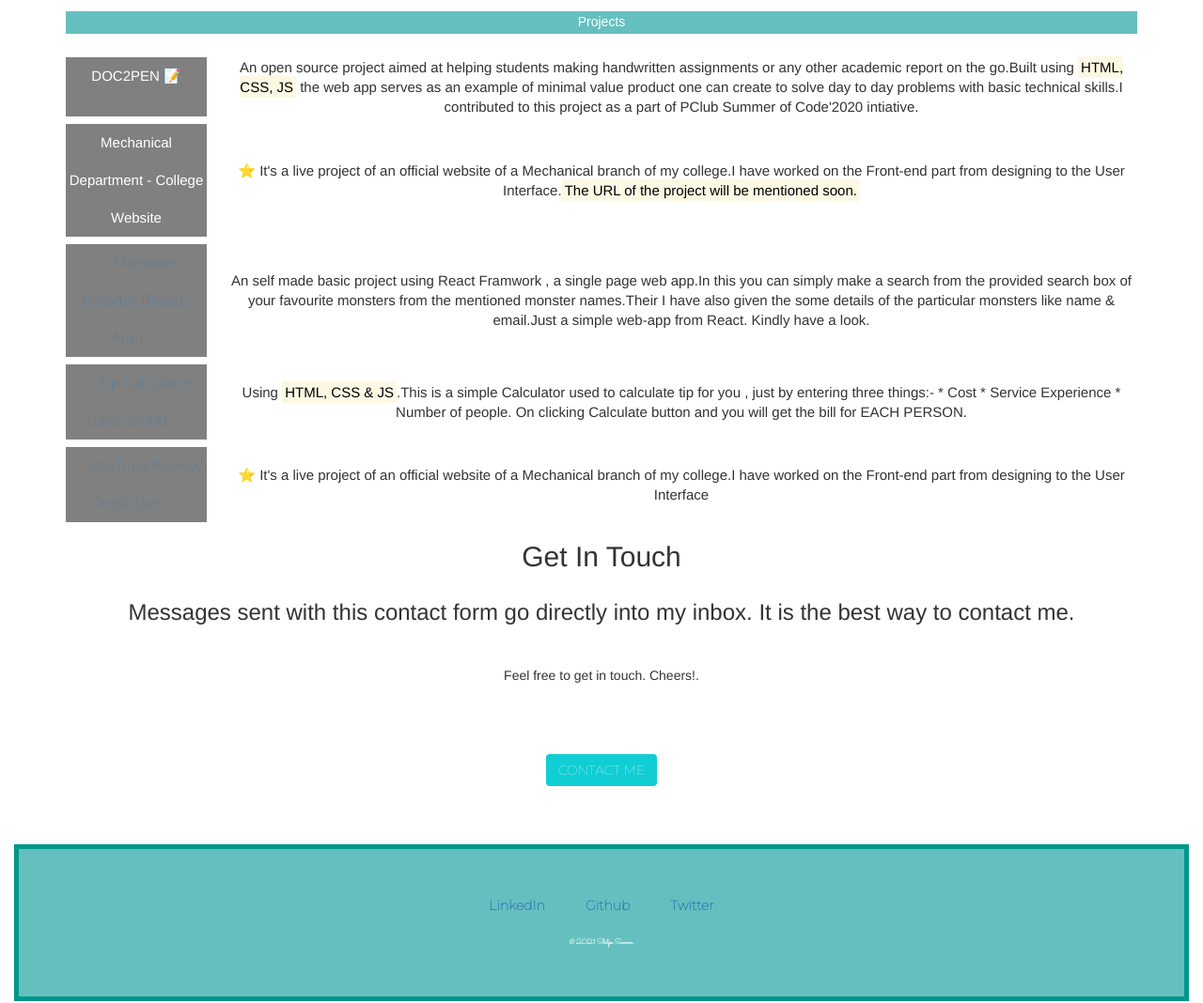
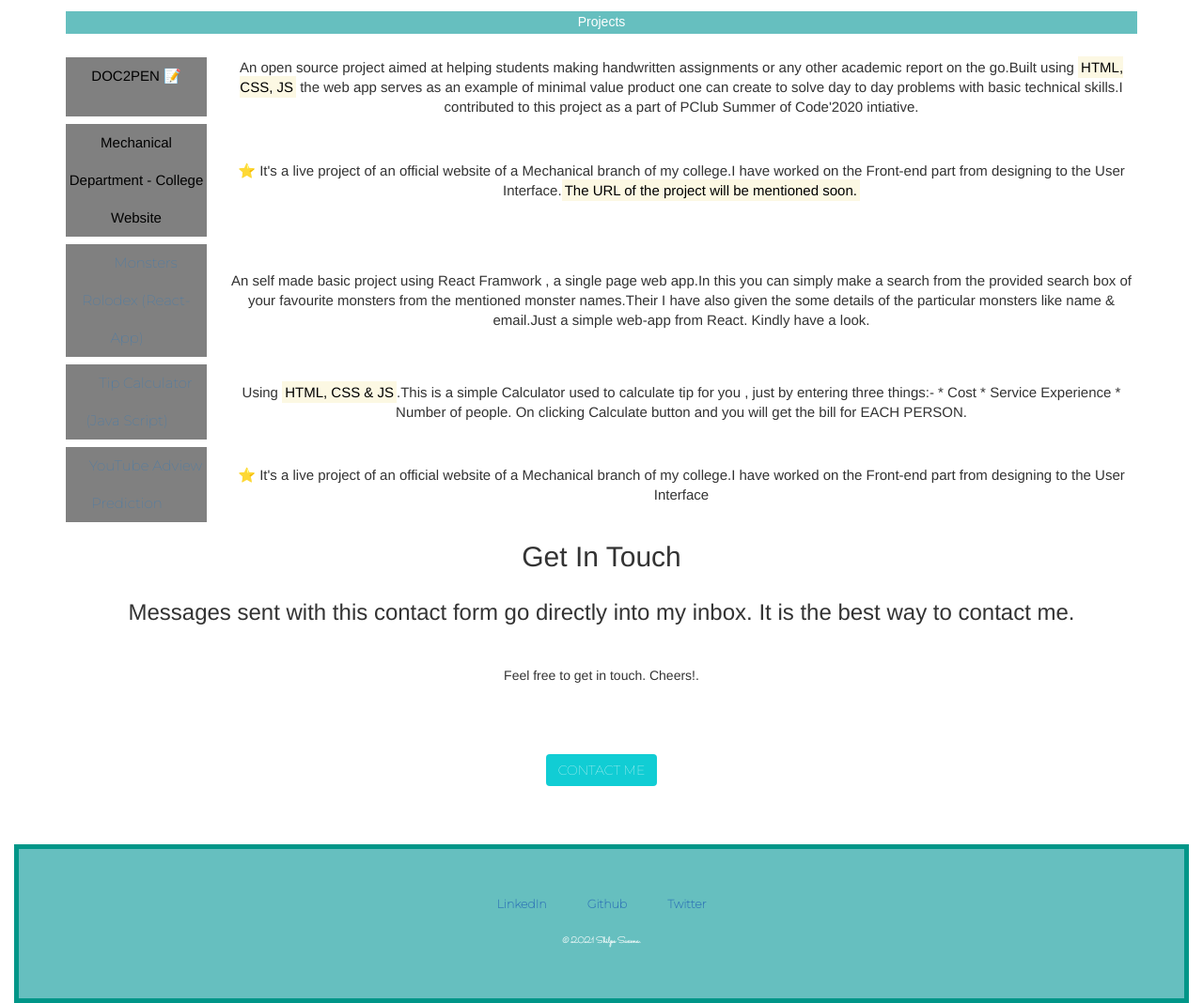
Before and after one commit to shilpe26/Personal-Site, a plain HTML site: page index.html in a window 1280 px wide. Shown: the part 1660-2728 px from the top of the page at 94% size. Drawn offline with nearby package versions, Linux system fonts and the light colour scheme.

Commit message:
commit changes

```diff
--- a/custom.css
+++ b/custom.css
@@ -87,7 +87,7 @@ a:hover {
 
 .copyright {
   color: #EAF6F6;
-  font-size: 0.75rem;
+  font-size: 0.91rem;
   padding: 20px 0;
 }
 
@@ -148,6 +148,9 @@ a:hover {
   text-decoration: none;
 }
 
+.footer-link{
+    font-size: 1.25rem;
+}
 
 
 
@@ -220,7 +223,7 @@ ul li span {
     text-align: center;
   line-height: 40px;
   display: table-cell;
-  color: #fff;
+  color: black;
   font-size: 15px;
   text-align: center;
 }
```
